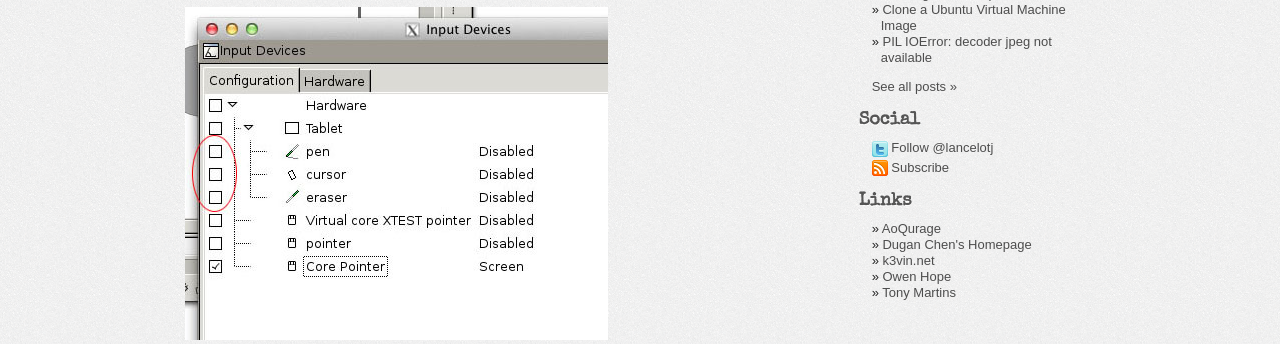
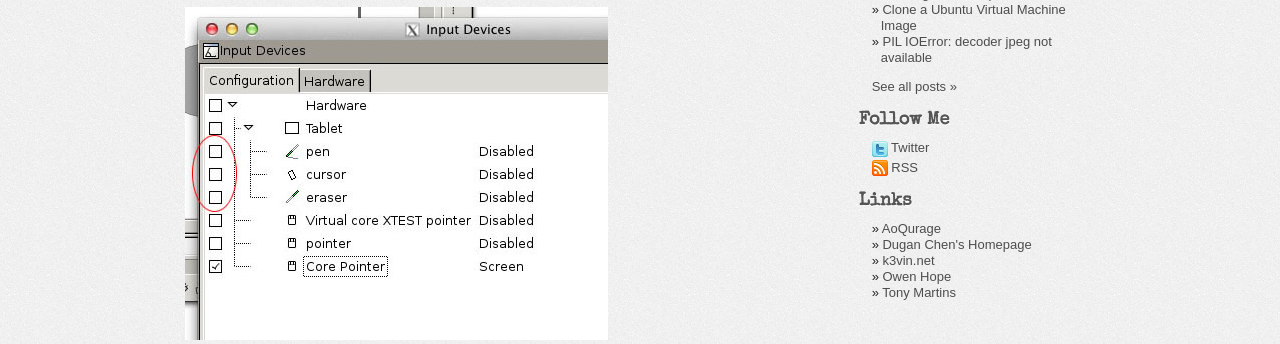
Before and after one commit to lancelotj/lancelotj.github.com, a Jekyll site: the page built from index.html, in a window 1280 px wide. Shown: the part 330-674 px from the top of the page. Built offline with Jekyll 4.4.1, drawn with Linux system fonts in a browser that asks for light colours; some web fonts are replaced; Markdown is read by kramdown in place of the engine named in the settings; comment, search, counter and statistics services are not loaded.

Commit message:
changed side bar

```diff
--- a/_layouts/default.html
+++ b/_layouts/default.html
@@ -13,10 +13,10 @@ layout: base
             </ul>
             <p><a href="archive.html">See all posts »</a></p>
         </div></li>
-        <li><h1>Social</h1>
+        <li><h1>Follow Me</h1>
             <div class="sidebox"><ul class="social_list">
-                <li><img src="/static/img/twitter_16.png" alt="Twitter"/> <a href="http://twitter.com/lancelotj">Follow @lancelotj</a></li>
-                <li><img src="/static/img/rss_16.png" alt=""/> <a href="http://feeds.feedburner.com/lancejian" rel="alternate" type="application/rss+xml">Subscribe</a></li>
+                <li><img src="/static/img/twitter_16.png" alt="Twitter"/> <a href="http://twitter.com/lancelotj">Twitter</a></li>
+                <li><img src="/static/img/rss_16.png" alt=""/> <a href="http://feeds.feedburner.com/lancejian" rel="alternate" type="application/rss+xml">RSS</a></li>
             </ul>
         </div></li>
         <li><h1>Links</h1>
```
